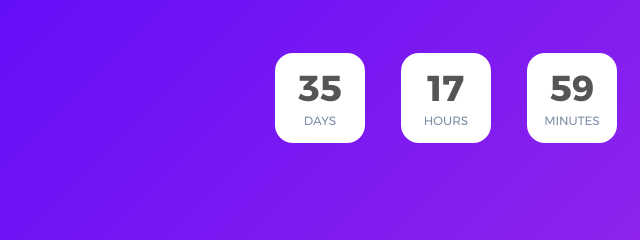
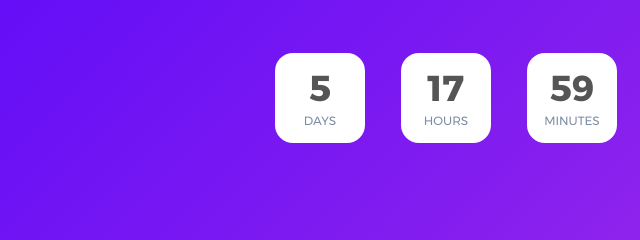
Before and after one commit to Monzingo89/ComingSoon, a plain HTML site: page index.html in a window 1280 px wide. Shown: the part 465-705 px from the top of the page, 131-771 px from the left. Drawn offline with Linux system fonts and the light colour scheme; a web font is replaced by a local one.

Commit message:
changed real days

```diff
--- a/index.html
+++ b/index.html
@@ -121,7 +121,7 @@
 			// Endtime must be > current time
 			endtimeYear: 0,
 			endtimeMonth: 0,
-			endtimeDate: 35,
+			endtimeDate: 5,
 			endtimeHours: 18,
 			endtimeMinutes: 0,
 			endtimeSeconds: 0,
```
